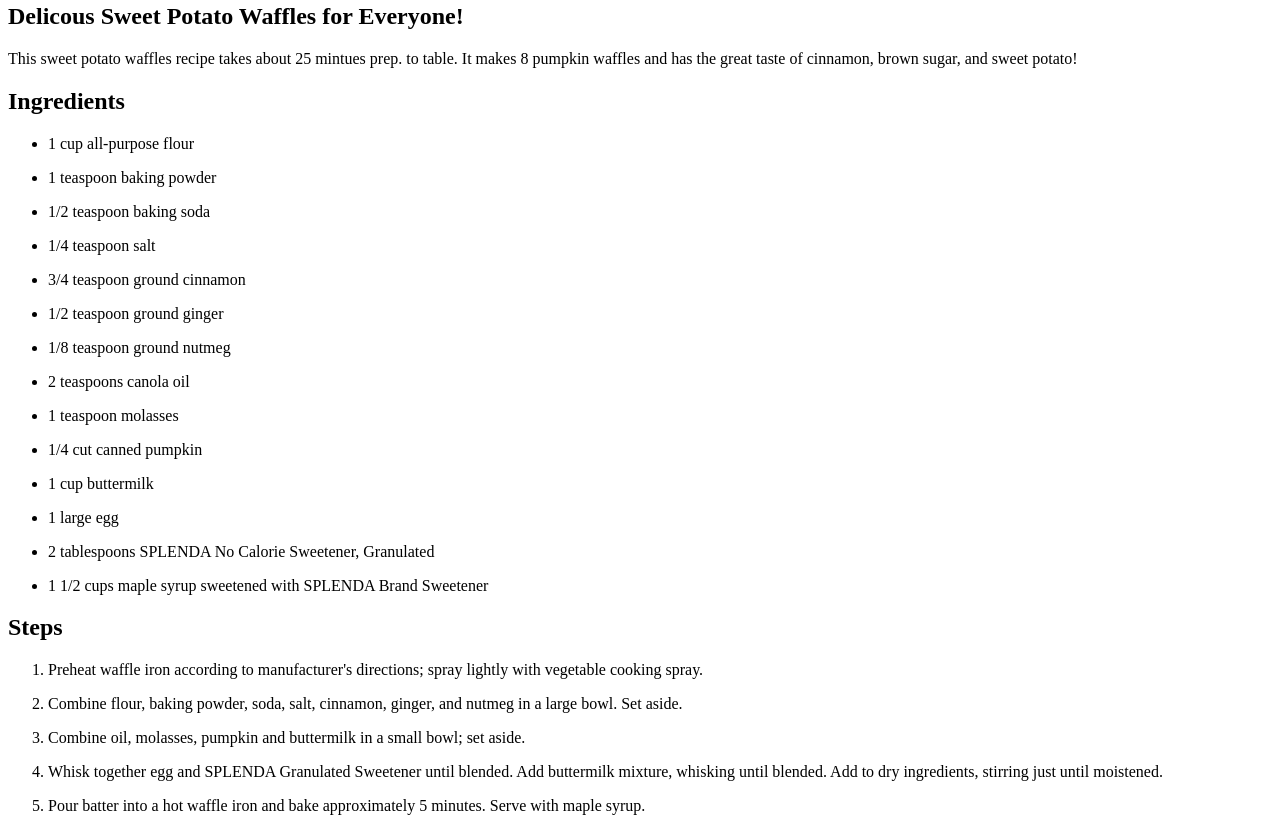
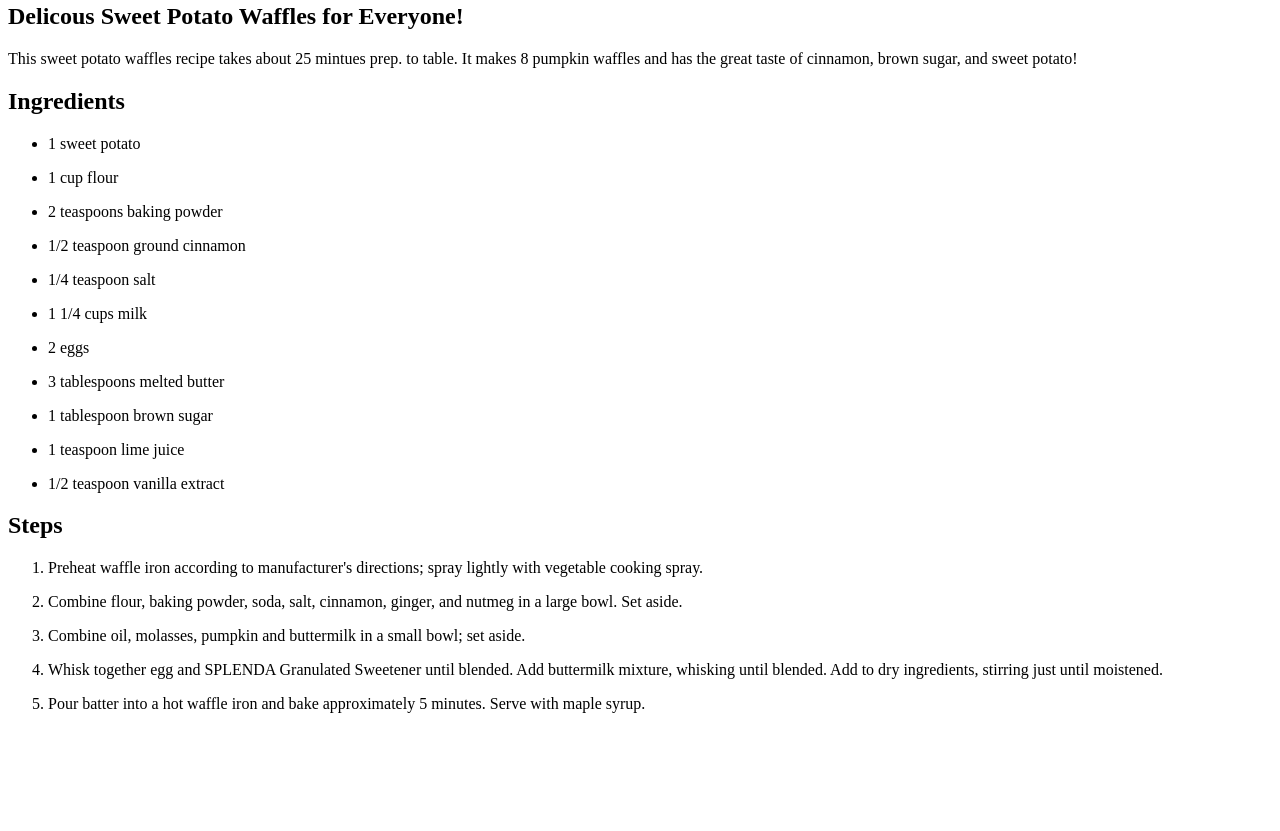
Before and after one commit to Greybirdd/odin-recipes, a plain HTML site: page recipes/sweet-potato-waffles.html in a window 1280 px wide. Shown: the part 829-1660 px from the top of the page. After the commit the page ends 1558 px from the top, so only its background shows below. Drawn offline with Linux system fonts and the light colour scheme.

Commit message:
updated ingredients list

```diff
--- a/recipes/sweet-potato-waffles.html
+++ b/recipes/sweet-potato-waffles.html
@@ -20,25 +20,20 @@
             It makes 8 pumpkin waffles and has the great taste of cinnamon,
             brown sugar, and sweet potato!
         </p>
-        <h2>Ingredients</h2> <!-- STOPPED HERE; UPDATE ingredients list -->
+        <h2>Ingredients</h2>
 
             <ul> <!-- this is an unordered list -->
-                <p> <li>1 cup all-purpose flour</li></p>
-                <p> <li>1 teaspoon baking powder</li></p>
-                <p> <li>1/2 teaspoon baking soda</li></p>
+                <p> <li>1 sweet potato</li></p>
+                <p> <li>1 cup flour</li></p>
+                <p> <li>2 teaspoons baking powder</li></p>
+                <p> <li>1/2 teaspoon ground cinnamon</li></p>
                 <p> <li>1/4 teaspoon salt</li></p>
-                <p> <li>3/4 teaspoon ground cinnamon</li></p>
-                <p> <li>1/2 teaspoon ground ginger</li></p>
-                <p> <li>1/8 teaspoon ground nutmeg</li></p>
-                <p> <li>2 teaspoons canola oil</li></p>
-                <p> <li>1 teaspoon molasses</li></p>
-                <p> <li>1/4 cut canned pumpkin</li></p>
-                <p> <li>1 cup buttermilk</li></p>
-                <p> <li>1 large egg</li></p>
-                <p> <li>2 tablespoons SPLENDA No Calorie Sweetener,
-                    Granulated</li></p>
-                    <p> <li>1 1/2 cups maple syrup sweetened with
-                    SPLENDA Brand Sweetener</li></p>
+                <p> <li>1 1/4 cups milk</li></p>
+                <p> <li>2 eggs</li></p>
+                <p> <li>3 tablespoons melted butter</li></p>
+                <p> <li>1 tablespoon brown sugar</li></p>
+                <p> <li>1 teaspoon lime juice</li></p>
+                <p> <li>1/2 teaspoon vanilla extract</li></p>
             </ul>
 
             <h2>Steps</h2>
```
